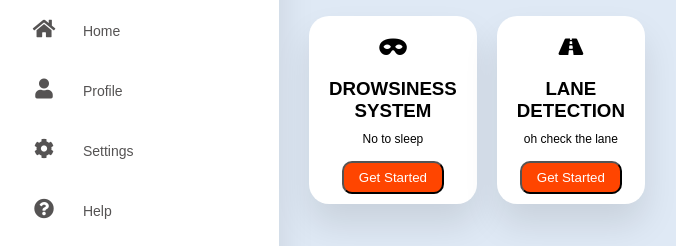
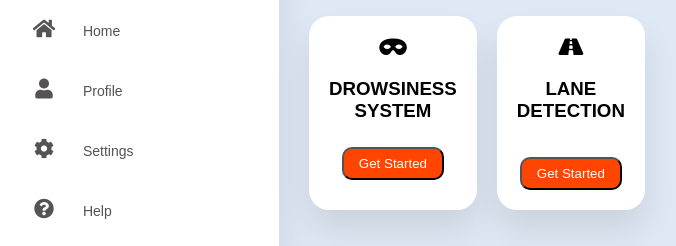
Before and after one commit to basanthraj15/laneassist-drowziness--detection--web, a plain HTML site: page Dashboard.html in a window 1280 px wide. Shown: the part 62-308 px from the top of the page, without its empty margins (1-677 px from the left). Drawn offline with Linux system fonts and the light colour scheme.

Commit message:
lane detection dashboard added

```diff
--- a/Dashboard.html
+++ b/Dashboard.html
@@ -46,14 +46,14 @@
             <div class="card">
               <i class="fas fa-mask"></i>
               <h3>DROWSINESS SYSTEM</h3>
-              <p>No to sleep</p>
+
               <button>Get Started</button>
             </div>
             <div class="card">
               <i class="fas fa-road"></i>
               <h3>LANE DETECTION</h3>
-              <p>oh check the lane</p>
-              <button>Get Started</button>
+
+             <a href="templates/lane.html"><button>Get Started</button></a>
             </div>
 
 
```
